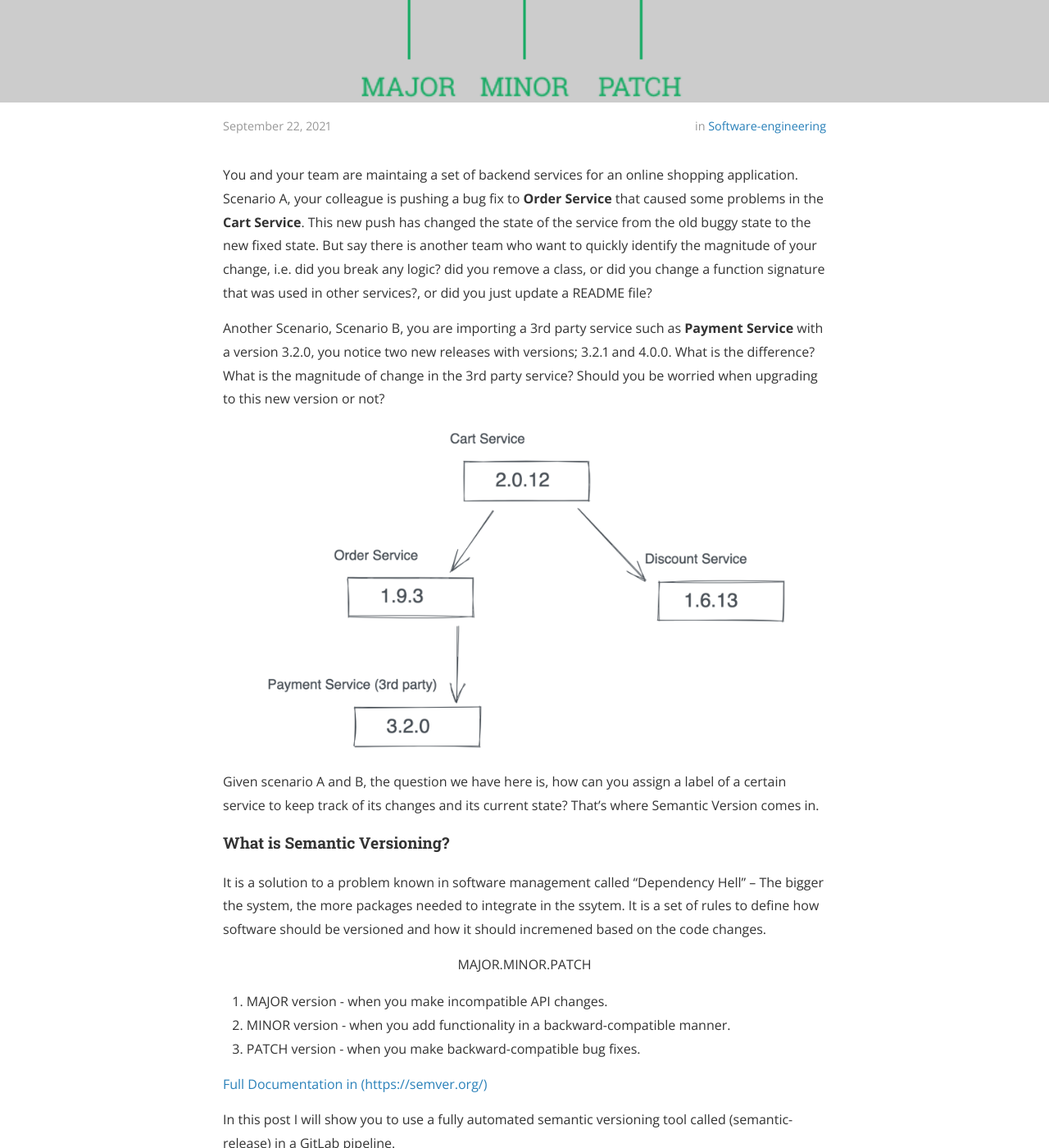
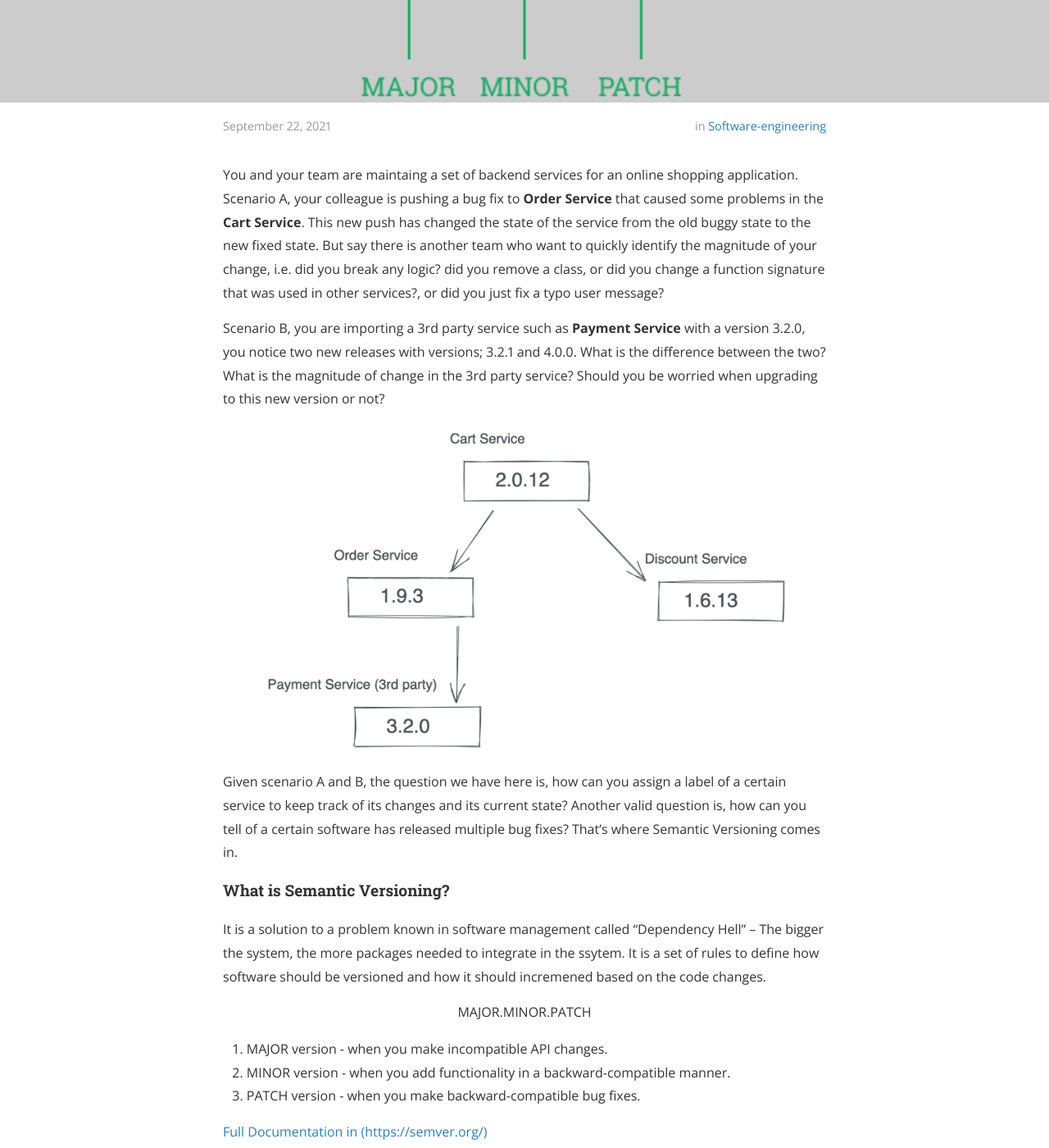
Before and after one commit to ShehabCE/shehabce.github.io, a Jekyll site: the page built from _posts/2021-09-21-Semantic-Versioning.markdown, in a window 1280 px wide and 1400 px high, scrolled down 329 px. Shown: the whole window at 82% size. Built offline with Jekyll 4.4.1, drawn with Linux system fonts in a browser that asks for light colours; nearby versions of some CDN libraries; a style sheet for code colours, icons or effects is not loaded; some of the changed text lies outside the part shown.

Commit message:
fixed typo in SemVer post

```diff
--- a/_posts/2021-09-21-Semantic-Versioning.markdown
+++ b/_posts/2021-09-21-Semantic-Versioning.markdown
@@ -8,13 +8,14 @@ tags: DevOps
 cover: "/assets/posts/semver.png"
 ---
 
-You and your team are maintaing a set of backend services for an online shopping application. Scenario A, your colleague is pushing a bug fix to <strong>Order Service</strong> that caused some problems in the <strong>Cart Service</strong>. This new push has changed the state of the service from the old buggy state to the new fixed state. But say there is another team who want to quickly identify the magnitude of your change, i.e. did you break any logic? did you remove a class, or did you change a function signature that was used in other services?, or did you just update a README file?
+You and your team are maintaing a set of backend services for an online shopping application. Scenario A, your colleague is pushing a bug fix to <strong>Order Service</strong> that caused some problems in the <strong>Cart Service</strong>. This new push has changed the state of the service from the old buggy state to the new fixed state. But say there is another team who want to quickly identify the magnitude of your change, i.e. did you break any logic? did you remove a class, or did you change a function signature that was used in other services?, or did you just fix a typo user message?
 
-Another Scenario, Scenario B, you are importing a 3rd party service such as <strong>Payment Service</strong> with a version 3.2.0, you notice two new releases with versions; 3.2.1 and 4.0.0. What is the difference? What is the magnitude of change in the 3rd party service? Should you be worried when upgrading to this new version or not?
+Scenario B, you are importing a 3rd party service such as <strong>Payment Service</strong> with a version 3.2.0, you notice two new releases with versions; 3.2.1 and 4.0.0. What is the difference between the two? What is the magnitude of change in the 3rd party service? Should you be worried when upgrading to this new version or not?
 
 <p align="center"><img src="/assets/posts/service-versions.png"></p>
 
-Given scenario A and B, the question we have here is, how can you assign a label of a certain service to keep track of its changes and its current state? That's where Semantic Version comes in.
+Given scenario A and B, the question we have here is, how can you assign a label of a certain service to keep track of its changes and its current state? Another valid question is, how can you tell of a certain software has released multiple bug fixes?
+That's where Semantic Versioning comes in.
 
 <h4>What is Semantic Versioning?</h4>
 
```
Also changed, not shown: other parts of _posts/2021-09-21-Semantic-Versioning.markdown (+1 -1 lines).
